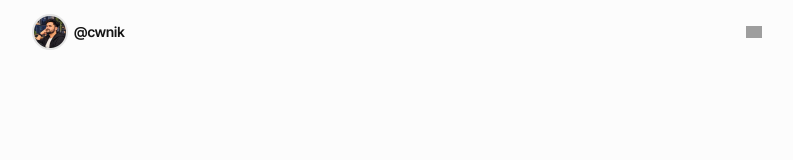
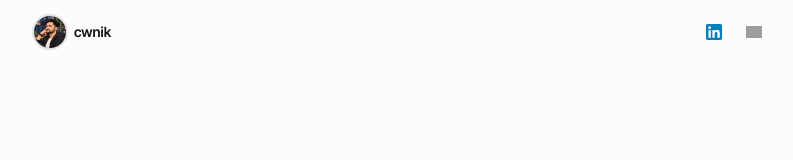
Before and after one commit to cwnik/nikhilkumarsingh.dev, a Next.js app: page / in a window 1280 px wide. Shown: the top 160 px of the page, without its empty margins (238-1031 px from the left). Built offline with nearby package versions, Linux system fonts and the light colour scheme; grey boxes are pictures that could not be loaded.

Commit message:
feat: add LinkedIn in social links

```diff
--- a/assets/index.ts
+++ b/assets/index.ts
@@ -1,5 +1,6 @@
 import ProfilePicture from "./profile-picture.webp";
 import ProfilePictureSmall from "./profile-picture-small.webp";
 import GitHubInvertocat from "./github-invertocat.svg";
+import LinkedIn from "./linkedin.webp";
 
-export { ProfilePicture, ProfilePictureSmall, GitHubInvertocat };
+export { ProfilePicture, ProfilePictureSmall, GitHubInvertocat, LinkedIn };
--- /dev/null
+++ b/components/site-header-cta.tsx
@@ -0,0 +1,18 @@
+import Image from "next/image";
+
+import type { StaticImport } from "next/dist/shared/lib/get-img-props";
+
+import { Button } from "./ui/button";
+
+type SiteHeaderCTA = { href: string; imgSrc: string | StaticImport; label: string };
+
+export function SiteHeaderCTA({ href, imgSrc, label }: SiteHeaderCTA) {
+    return (
+        <Button asChild variant="ghost" size="icon" className="rounded-full">
+            <a href={href} target="_blank" rel="noopener noreferrer">
+                <Image src={imgSrc} alt="Repository" width={32} height={32} className="size-4 object-contain" />
+                <span className="sr-only">{label}</span>
+            </a>
+        </Button>
+    );
+}
--- a/components/site-header.tsx
+++ b/components/site-header.tsx
@@ -3,12 +3,12 @@ import Link from "next/link";
 
 import { cn } from "cn";
 
-import { GitHubInvertocat, ProfilePictureSmall } from "@/assets";
+import { GitHubInvertocat, LinkedIn, ProfilePictureSmall } from "@/assets";
 import { SOCIAL_LINKS } from "@/constants/social-links";
 import { SOURCE_CODE_GITHUB_REPOSITORY, SOURCE_CODE_GITHUB_REPOSITORY_URL } from "@/constants/site";
 
 import { Container } from "./ui/container";
-import { Button } from "./ui/button";
+import { SiteHeaderCTA } from "./site-header-cta";
 
 export function SiteHeader() {
     return (
@@ -40,21 +40,19 @@ export function SiteHeader() {
                             "focus-visible:underline focus-visible:outline-none"
                         )}
                     >
-                        @{SOCIAL_LINKS.gitHub.handle}
+                        {SOCIAL_LINKS.gitHub.handle}
                     </a>
                 </div>
-                <Button asChild variant="ghost" size="icon" className="rounded-full">
-                    <a href={SOURCE_CODE_GITHUB_REPOSITORY_URL} target="_blank" rel="noopener noreferrer">
-                        <Image
-                            src={GitHubInvertocat}
-                            alt="Repository"
-                            width={32}
-                            height={32}
-                            className="size-4 object-contain"
-                        />
-                        <span className="sr-only">{SOURCE_CODE_GITHUB_REPOSITORY}</span>
-                    </a>
-                </Button>
+                <SiteHeaderCTA
+                    href={SOCIAL_LINKS.linkedIn.url}
+                    imgSrc={LinkedIn}
+                    label={SOCIAL_LINKS.linkedIn.handle}
+                />
+                <SiteHeaderCTA
+                    href={SOURCE_CODE_GITHUB_REPOSITORY_URL}
+                    imgSrc={GitHubInvertocat}
+                    label={SOURCE_CODE_GITHUB_REPOSITORY}
+                />
             </Container>
         </header>
     );
--- a/constants/social-links.ts
+++ b/constants/social-links.ts
@@ -1 +1,4 @@
-export const SOCIAL_LINKS = { gitHub: { handle: "cwnik", url: "https://github.com/cwnik" } };
+export const SOCIAL_LINKS = {
+    gitHub: { handle: "cwnik", url: "https://github.com/cwnik" },
+    linkedIn: { handle: "in/cwnik", url: "https://www.linkedin.com/in/cwnik" }
+};
```
Also changed, not shown: assets/linkedin.webp (added).
